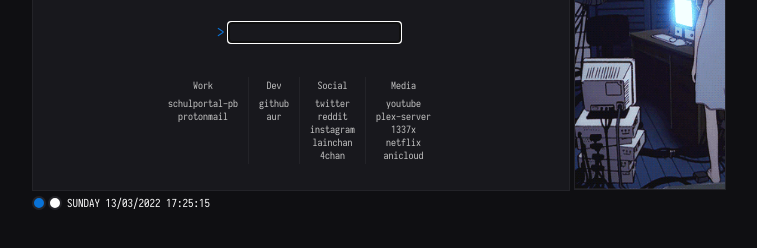
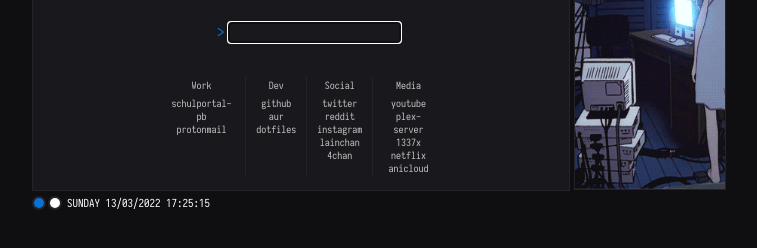
Before and after one commit to xqtc161/xqtc161.github.io, a plain HTML site: page index.html in a window 1280 px wide. Shown: the part 300-548 px from the top of the page, without its empty margins (270-1027 px from the left). Drawn offline with Linux system fonts and the light colour scheme.

Commit message:
Update index.html

```diff
--- a/index.html
+++ b/index.html
@@ -53,6 +53,7 @@
           <a>Dev</a>
           <li><a href="https://github.com/xqtc161" >github</a></li>
           <li><a href="https://aur.archlinux.org/" >aur</a></li>
+          <li><a href="https://github.com/xqtc161/dotfiles" >dotfiles</a></li>
         </ul>
 
         <ul class="red">
```
